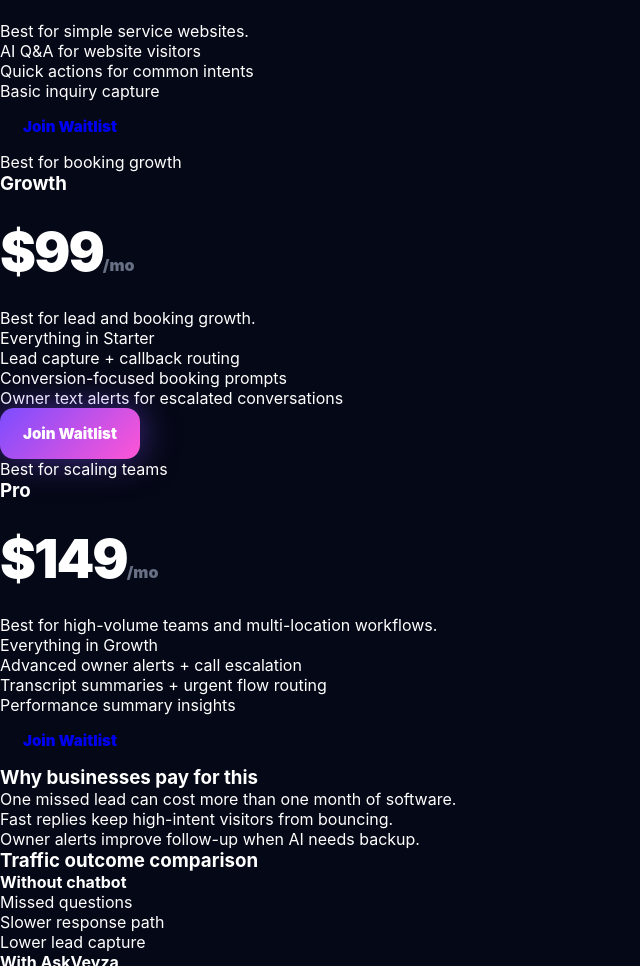
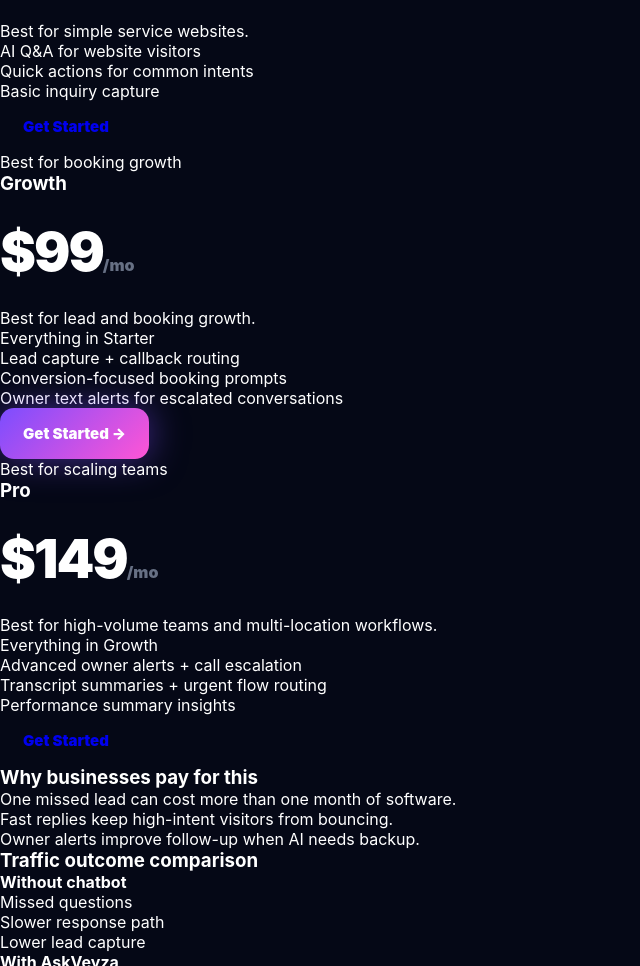
Before and after one commit to vviletta1/askveyza, a website: page pricing.html in a window 1280 px wide. Shown: the part 324-1290 px from the top of the page, without its empty margins (0-640 px from the left). Drawn offline with Linux system fonts and the light colour scheme.

Commit message:
Add Stripe payment links and fix routing

```diff
--- a/pricing.html
+++ b/pricing.html
@@ -43,7 +43,7 @@
                 <li>Quick actions for common intents</li>
                 <li>Basic inquiry capture</li>
               </ul>
-              <a class="btn btn-outline" href="waitlist.html">Join Waitlist</a>
+              <a class="btn btn-outline" href="https://buy.stripe.com/fZu9AL1Wo4qg8AJdkY5sA00" target="_blank">Get Started</a>
             </article>
 
             <article class="card plan featured lift">
@@ -57,7 +57,7 @@
                 <li>Conversion-focused booking prompts</li>
                 <li>Owner text alerts for escalated conversations</li>
               </ul>
-              <a class="btn btn-primary" href="waitlist.html">Join Waitlist</a>
+              <a class="btn btn-primary" href="https://buy.stripe.com/5kQ00bdF68Gwg3b5Sw5sA01" target="_blank">Get Started →</a>
             </article>
 
             <article class="card plan lift">
@@ -71,7 +71,7 @@
                 <li>Transcript summaries + urgent flow routing</li>
                 <li>Performance summary insights</li>
               </ul>
-              <a class="btn btn-outline" href="waitlist.html">Join Waitlist</a>
+              <a class="btn btn-outline" href="https://buy.stripe.com/4gMeV59oQ3mc18h3Ko5sA02" target="_blank">Get Started</a>
             </article>
           </div>
         </div>
```
